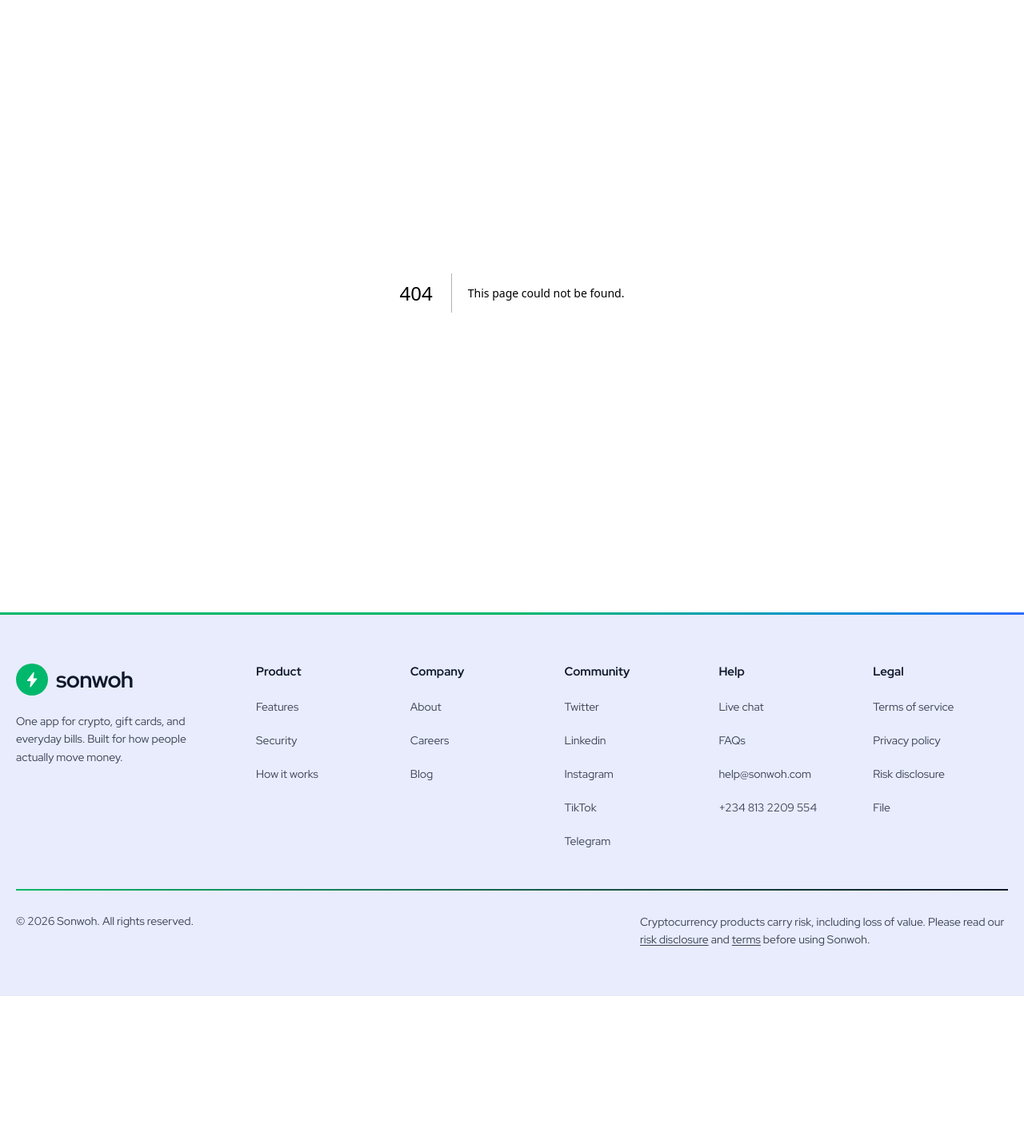
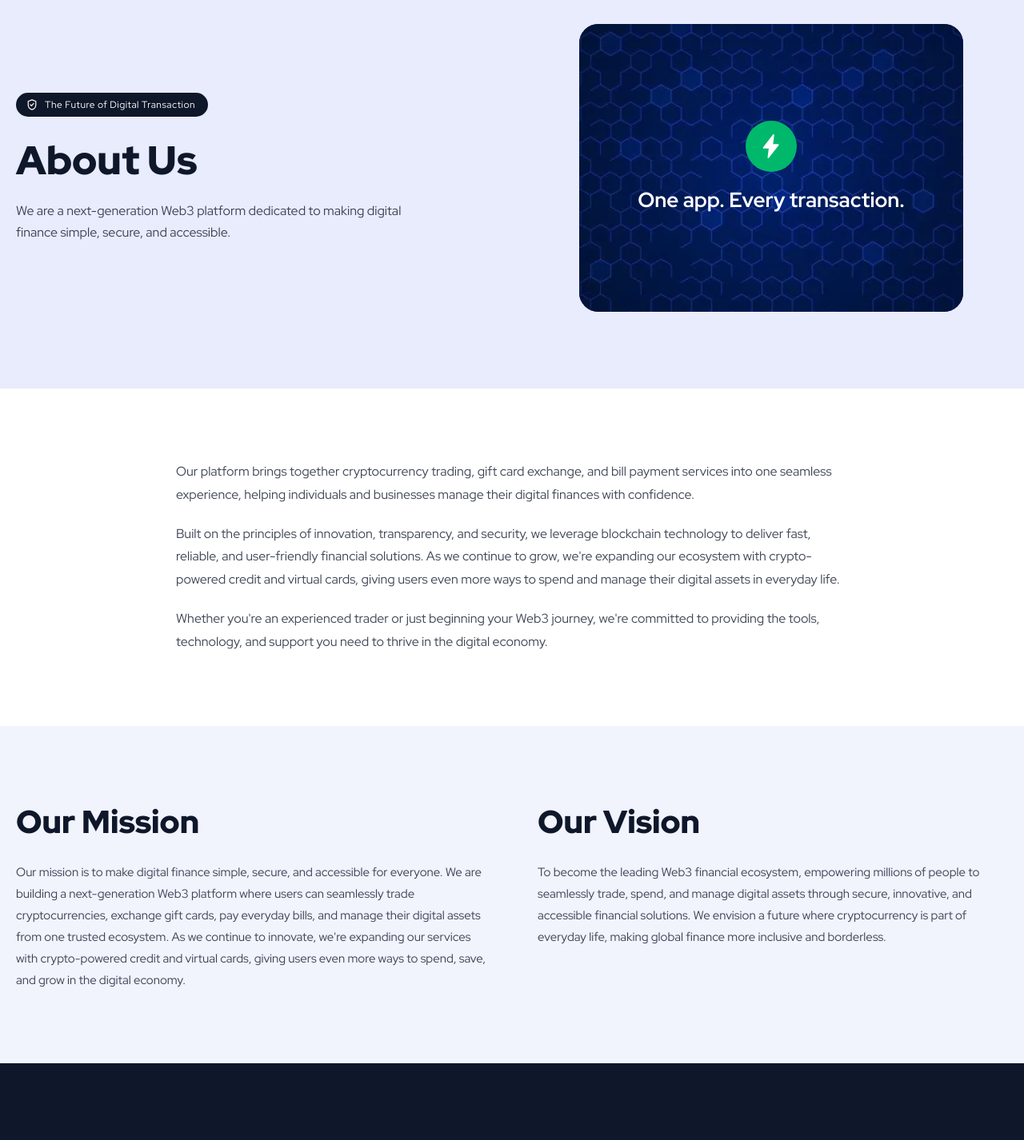
Before and after one commit to Lonepay/sonwoh, a Next.js app: page /about in a window 1280 px wide. Before the commit this address had no page. Shown: the part 140-1566 px from the top of the page at 80% size. Before the commit the page ends 1386 px from the top, so only its background shows below. Built offline with nearby package versions, Linux system fonts and the light colour scheme.

Commit message:
about page

```diff
--- /dev/null
+++ b/src/app/about/page.tsx
@@ -0,0 +1,97 @@
+import type { Metadata } from "next";
+import PageHero from "@/components/PageHero";
+import AppCta from "@/components/AppCta";
+import ContactForm from "@/components/ContactForm";
+import { LogoMark } from "@/components/Logo";
+
+export const metadata: Metadata = {
+  title: "About Us",
+  description:
+    "Sonwoh is a next-generation Web3 platform making digital finance simple, secure and accessible — crypto trading, gift card exchange and bill payments in one place.",
+};
+
+export default function AboutPage() {
+  return (
+    <>
+      <PageHero
+        title="About Us"
+        body="We are a next-generation Web3 platform dedicated to making digital finance simple, secure, and accessible."
+      >
+        <div className="relative mx-auto aspect-[4/3] w-full max-w-[480px] overflow-hidden rounded-[24px] bg-ink-deep">
+          <div className="hex-field absolute inset-0" aria-hidden />
+          <div className="relative flex h-full flex-col items-center justify-center gap-4 p-8 text-center">
+            <LogoMark className="h-16 w-16" />
+            <p className="font-display text-[26px] font-bold text-white">
+              One app. Every transaction.
+            </p>
+          </div>
+        </div>
+      </PageHero>
+
+      <section className="bg-white py-20 lg:py-[90px]">
+        <div className="mx-auto max-w-[840px] px-5 sm:px-6 lg:px-0">
+          <div className="space-y-5 text-[16px] leading-[1.8] text-ink/80">
+            <p>
+              Our platform brings together cryptocurrency trading, gift card
+              exchange, and bill payment services into one seamless experience,
+              helping individuals and businesses manage their digital finances
+              with confidence.
+            </p>
+            <p>
+              Built on the principles of innovation, transparency, and security,
+              we leverage blockchain technology to deliver fast, reliable, and
+              user-friendly financial solutions. As we continue to grow,
+              we&apos;re expanding our ecosystem with crypto-powered credit and
+              virtual cards, giving users even more ways to spend and manage
+              their digital assets in everyday life.
+            </p>
+            <p>
+              Whether you&apos;re an experienced trader or just beginning your
+              Web3 journey, we&apos;re committed to providing the tools,
+              technology, and support you need to thrive in the digital economy.
+            </p>
+          </div>
+        </div>
+      </section>
+
+      <section className="bg-lilac/60 py-20 lg:py-[90px]">
+        <div className="mx-auto max-w-[1240px] px-5 sm:px-6 lg:px-0">
+          <div className="grid gap-12 lg:grid-cols-2 lg:gap-16">
+            <div>
+              <h2 className="font-display text-[32px] font-black text-ink lg:text-[40px]">
+                Our Mission
+              </h2>
+              <p className="mt-5 text-[15px] leading-[1.8] text-ink/80">
+                Our mission is to make digital finance simple, secure, and
+                accessible for everyone. We are building a next-generation Web3
+                platform where users can seamlessly trade cryptocurrencies,
+                exchange gift cards, pay everyday bills, and manage their
+                digital assets from one trusted ecosystem. As we continue to
+                innovate, we&apos;re expanding our services with crypto-powered
+                credit and virtual cards, giving users even more ways to spend,
+                save, and grow in the digital economy.
+              </p>
+            </div>
+
+            <div>
+              <h2 className="font-display text-[32px] font-black text-ink lg:text-[40px]">
+                Our Vision
+              </h2>
+              <p className="mt-5 text-[15px] leading-[1.8] text-ink/80">
+                To become the leading Web3 financial ecosystem, empowering
+                millions of people to seamlessly trade, spend, and manage
+                digital assets through secure, innovative, and accessible
+                financial solutions. We envision a future where cryptocurrency
+                is part of everyday life, making global finance more inclusive
+                and borderless.
+              </p>
+            </div>
+          </div>
+        </div>
+      </section>
+
+      <AppCta />
+      <ContactForm />
+    </>
+  );
+}
```
